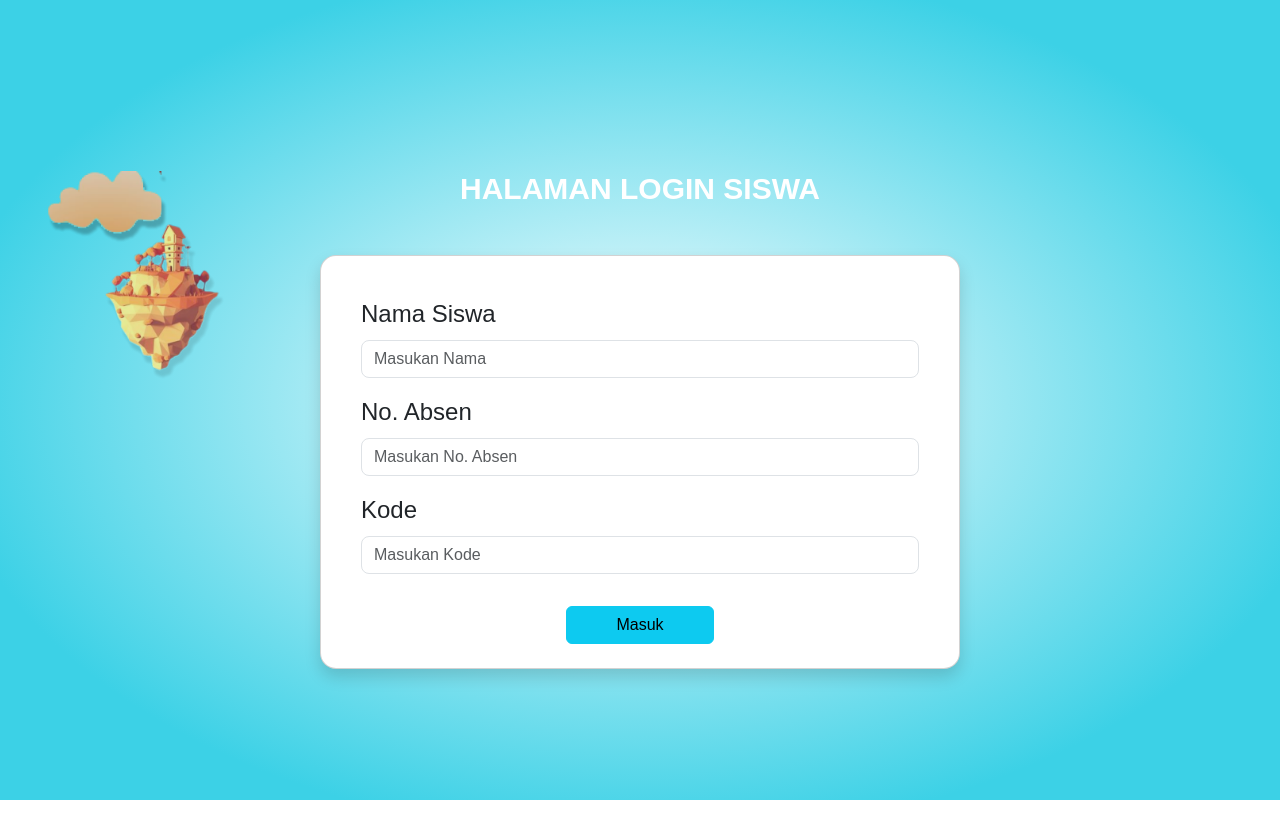
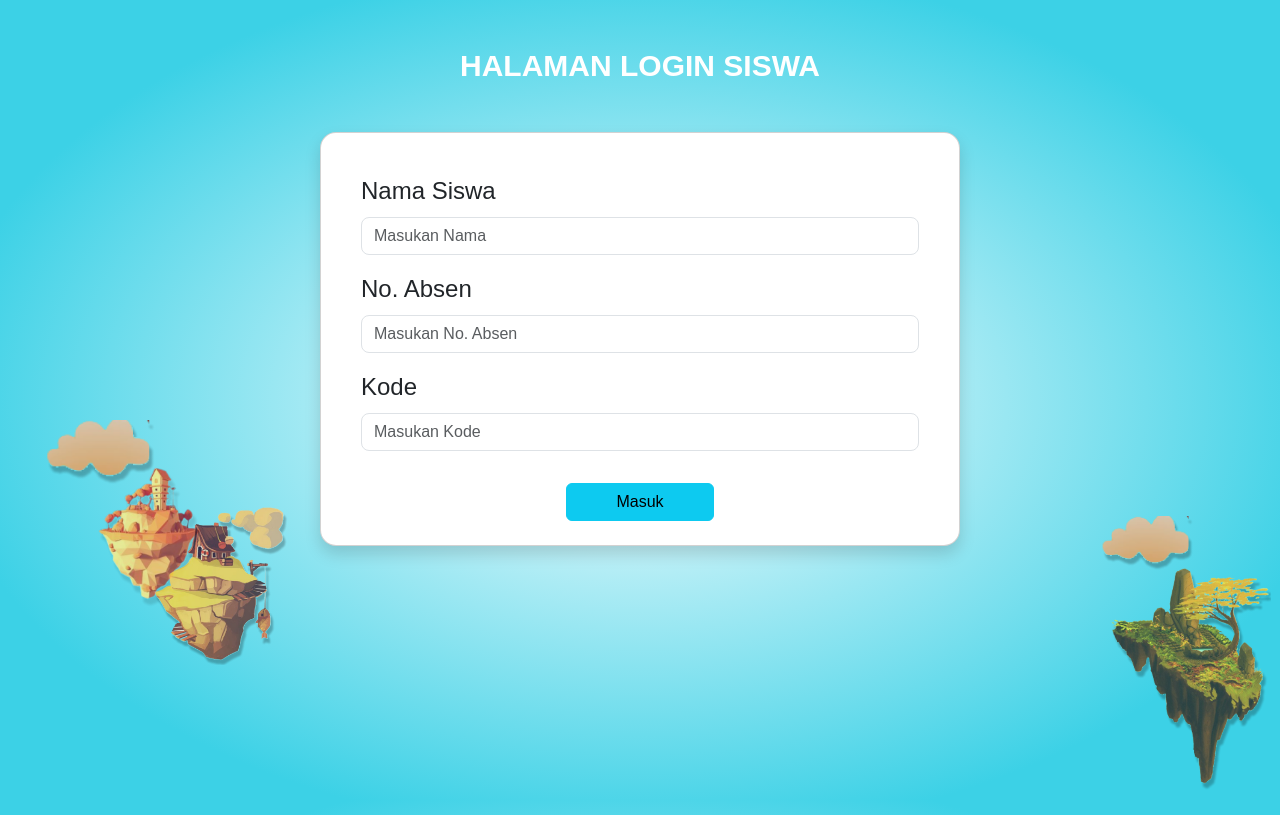
Before and after one commit to irdaislakhuafa/school-exam, a CodeIgniter app: page /school-exam/ in a window 1280 px wide. Run offline with CodeIgniter, Linux system fonts and the light colour scheme.

Commit message:
added tiny island 2 and 3

```diff
--- a/application/views/student/login.php
+++ b/application/views/student/login.php
@@ -6,7 +6,7 @@ $this->basic->header("Login Siswa");
 $this->basic->headerBootstrap();
 ?>
 
-<body>
+<body class="default-backgound-color">
     <!-- <div class="limiter bg-student-login">
         <div class="position-relative m-4">
             <div class="wrap-login100">
@@ -61,14 +61,28 @@ $this->basic->headerBootstrap();
         </div>
     </div> -->
 
-    <div class="position-relative py-2 h-100 pt-5 px-4 align-content-center default-backgound-color">
+    <div class="position-relative py-2 h-100 pt-5 px-4 align-content-center">
 
         <!-- tidy island 1 -->
+        <div>
             <img src="assets/images/tiny-island-1.png" class="tiny-island ms-3" alt="island 1">
+        </div>
 
+        <!-- tidy island 2 -->
+        <div class="position-absolute offset-10 pt-5 mt-5">
+            <img src="assets/images/tiny-island-2.png" class="tiny-island" alt="island 1">
+        </div>
+
+        <!-- tidy island 3 -->
+        <div class="position-absolute top-50 offset-1 pt-5 mt-5">
+            <img src="assets/images/tiny-island-3.png" class="tiny-island" alt="island 1">
+        </div>
+
+        <!-- start login page -->
+        <div class="position-absolute top-0 start-50 translate-middle-x mt-5">
             <h1 class="text-uppercase font-weight-bold mb-5 fs-30 text-center text-white">halaman login siswa</h1>
             <!-- start card -->
-        <div class="card p-4 shadow  fs-24 start-50 rounded-4 translate-middle-x " style="width: 40rem; height: max-content">
+            <div class="card p-4 shadow  fs-24 rounded-4 " style="width: 40rem; height: max-content">
                 <div class="card-body">
                     <!-- name of student -->
                     <div class="mb-3">
@@ -100,6 +114,8 @@ $this->basic->headerBootstrap();
             </div>
             <!-- end card -->
         </div>
+    </div>
+    <!-- end login page -->
 
     <!-- footer scripts -->
     <?php
--- a/assets/custom-styles/style.css
+++ b/assets/custom-styles/style.css
@@ -17,7 +17,7 @@ input::placeholder {
 }
 
 .tiny-island {
-    width: 200px;
+    width: 180px;
     float: left;
     position: absolute;
     height: auto;
```
Also changed, not shown: assets/images/tiny-island-2.png (added), assets/images/tiny-island-3.png (added). Lines whose indentation alone changed are shown as unchanged.
